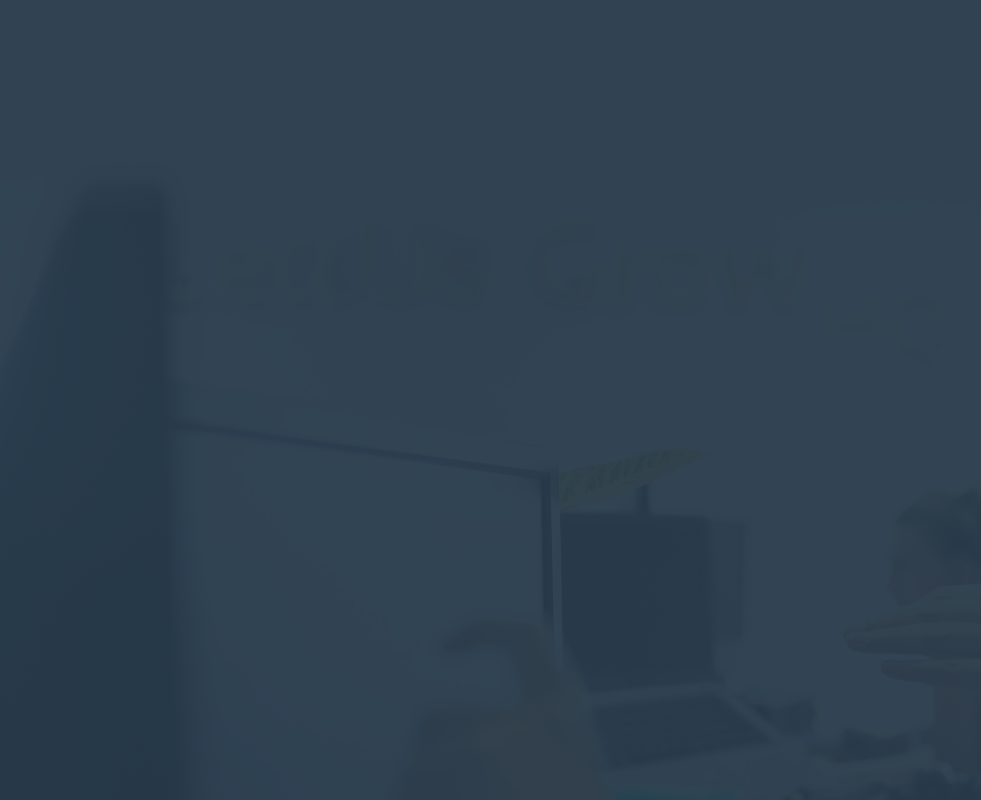
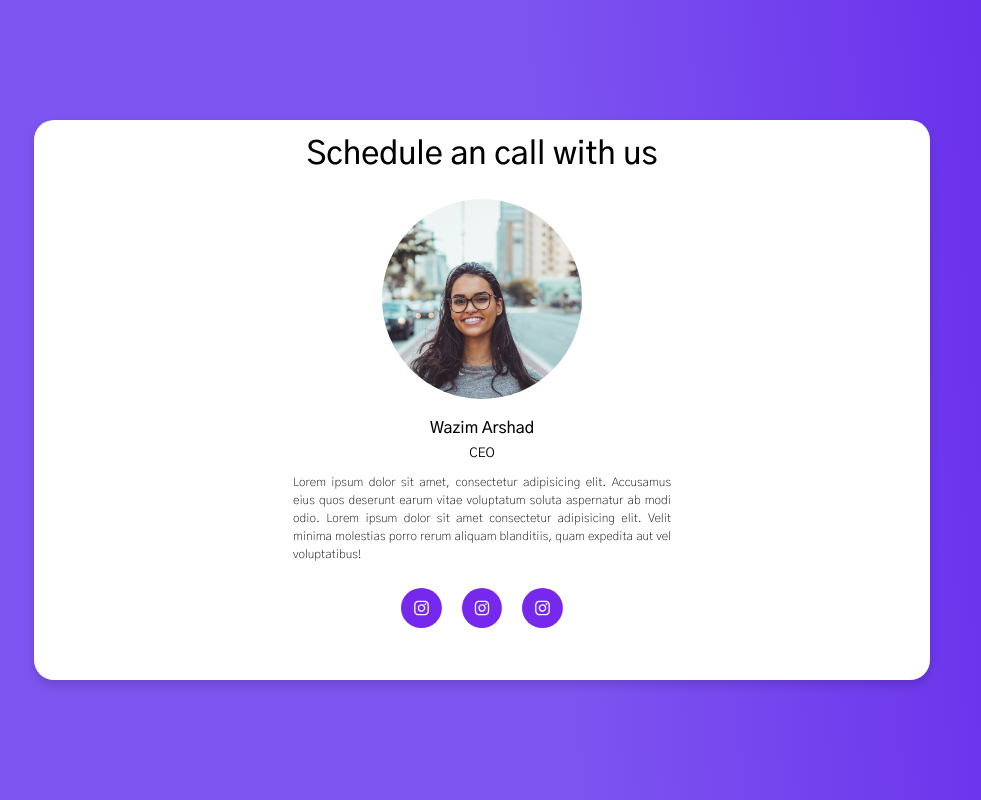
Before and after one commit to Elite-Codes/elite-codes.github.io, a React (Vite) app: page /callus in a window 1280 px wide. Before the commit this address had no page. Shown: the whole page, without its empty margins (158-1139 px from the left). Built offline with nearby package versions, Linux system fonts and the light colour scheme.

Commit message:
callto btn to call us contact

```diff
--- a/src/App.jsx
+++ b/src/App.jsx
@@ -4,6 +4,8 @@ import { BrowserRouter, Routes, Route } from "react-router-dom";
 import Home from "./pages/Home";
 import AboutUs from "./pages/AboutUs";
 import Projects from "./pages/Projects";
+//<-- components for schdule call main page call to action -->
+import Callus from "./pages/callus";
 //<-- components for navbar routing -->
 import Contacts from "../src/components/form";
 import Services from "../src/components/hero_02";
@@ -15,6 +17,7 @@ export default function App() {
       <Routes>
         <Route path="/" element={<Home />} />
         <Route path="projects" element={<Projects />} />
+        <Route path="callus" element={<Callus />} />
         <Route path="whatwedo" element={<AboutUs />}>
           {/* <Route path="blogs" element={<Blogs />} />
           <Route path="contact" element={<Contact />} />
--- /dev/null
+++ b/src/components/css/Callus.css
@@ -0,0 +1,66 @@
+.callus{
+    background: linear-gradient(86deg, rgba(125,84,240,1) 55%, rgba(103,44,235,1) 95%);
+    display: flex;
+    justify-content: center;
+    align-items: center;
+}
+
+.callus .container{
+    min-height: 70vh;
+    background: white;
+    width: 70%;
+    color: black;
+    text-align: center;
+    display: flex;
+    flex-direction: column;
+}
+
+article{
+    min-height: 20vh;
+    display: flex;
+    justify-content: space-around;
+    align-items: center;
+    flex-direction: column;
+    max-width: 400px;
+    flex-wrap: wrap;
+    padding: 11px;
+    text-align: justify;
+    align-self: center;
+}
+
+.callus h1{
+    font-size: 3.2rem;
+}
+
+.icons img{
+    height: 40px;
+    margin: 0 1rem;
+}
+
+.profile img{
+    width: 100%;
+    height: 100%;
+    object-fit: cover;
+}
+
+.img-container{
+    width: 200px;
+    height: 200px;
+    background: red;
+    border-radius: 50%;
+    overflow: hidden;
+    margin-bottom: 2rem;
+}
+
+article h4{
+    font-size: 1.6rem;
+}
+
+.ceo {
+    font-size: 1.3rem;
+    font-weight: 400;
+}
+
+article p{
+    font-size: 1.2rem;
+}
--- a/src/components/css/footer.css
+++ b/src/components/css/footer.css
@@ -40,7 +40,7 @@ footer p{
     margin: 2rem 0;
 }
 
-.icons img{
+.button-container img{
     height: 40px;
     margin: 0 1rem;
 }
--- a/src/components/hero.jsx
+++ b/src/components/hero.jsx
@@ -1,5 +1,6 @@
 import "./css/hero.css";
 import Fade from 'react-reveal/Fade';
+import { Link } from "react-router-dom";
 
 export default function Hero() {
   return (
@@ -17,9 +18,9 @@ export default function Hero() {
         </p>
       </div>
       <div className="button">
-        <a href="#" className="btn btn--primary--animated mb-sm-5">
+        <Link to="/callus" href="#" className="btn btn--primary--animated mb-sm-5">
           Learn More
-        </a>
+        </Link>
       </div>
       </Fade>
     </section>
--- /dev/null
+++ b/src/pages/callus.jsx
@@ -0,0 +1,36 @@
+import '../components/css/Callus.css'
+import Fade from 'react-reveal/Fade';
+
+function Callus() {
+    return (
+        <section className='callus min-vh-100'>
+            <Fade bottom>
+            <div className='container  rounded-5 shadow rounded'>
+            <h1 className='my-4'>Schedule an call with us</h1>
+            <article>
+                <div className="profile img-container">
+                    <img src="./person-1.jpeg" alt="" />
+                </div>
+                <h4>Wazim Arshad</h4>
+                <p className='ceo'>CEO</p>
+                <p>Lorem ipsum dolor sit amet, consectetur adipisicing elit. Accusamus eius quos deserunt earum vitae voluptatum soluta aspernatur ab modi odio. Lorem ipsum dolor sit amet consectetur adipisicing elit. Velit minima molestias porro rerum aliquam blanditiis, quam expedita aut vel voluptatibus! </p>
+                {/* <!-- social buttons --> */}
+                    <div class="button-container my-4">
+                        <a href="">
+                            <img src="./icons/Group 33.svg" alt="" />
+                        </a>
+                        <a href="">
+                            <img src="./icons/Group 33.svg" alt="" />
+                        </a>
+                        <a href="">
+                            <img src="./icons/Group 33.svg" alt="" />
+                        </a>
+                    </div>
+            </article>
+            </div>
+            </Fade>
+        </section>
+    );
+  }
+
+  export default Callus;
```
Also changed, not shown: public/person-1.jpeg (added).
